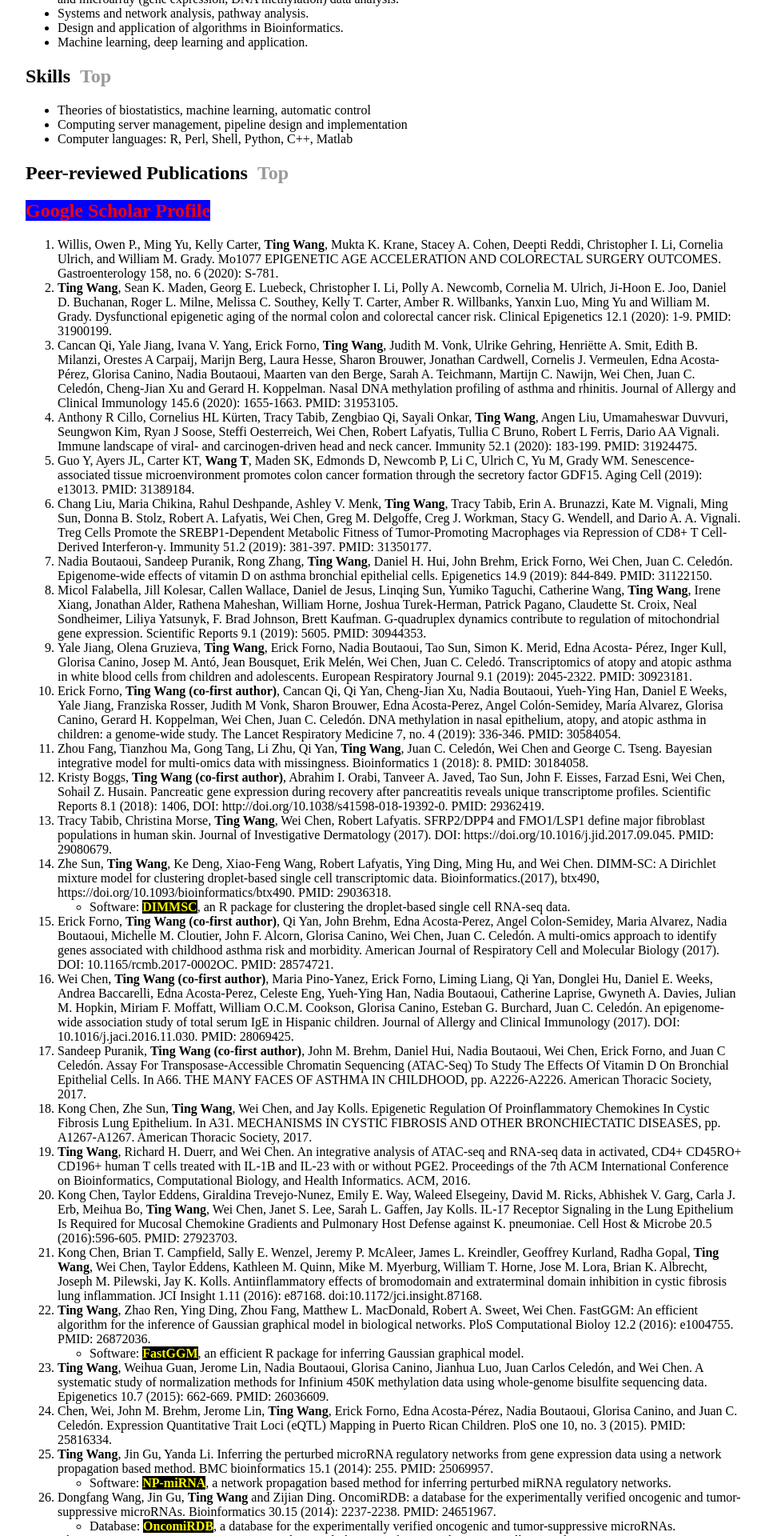
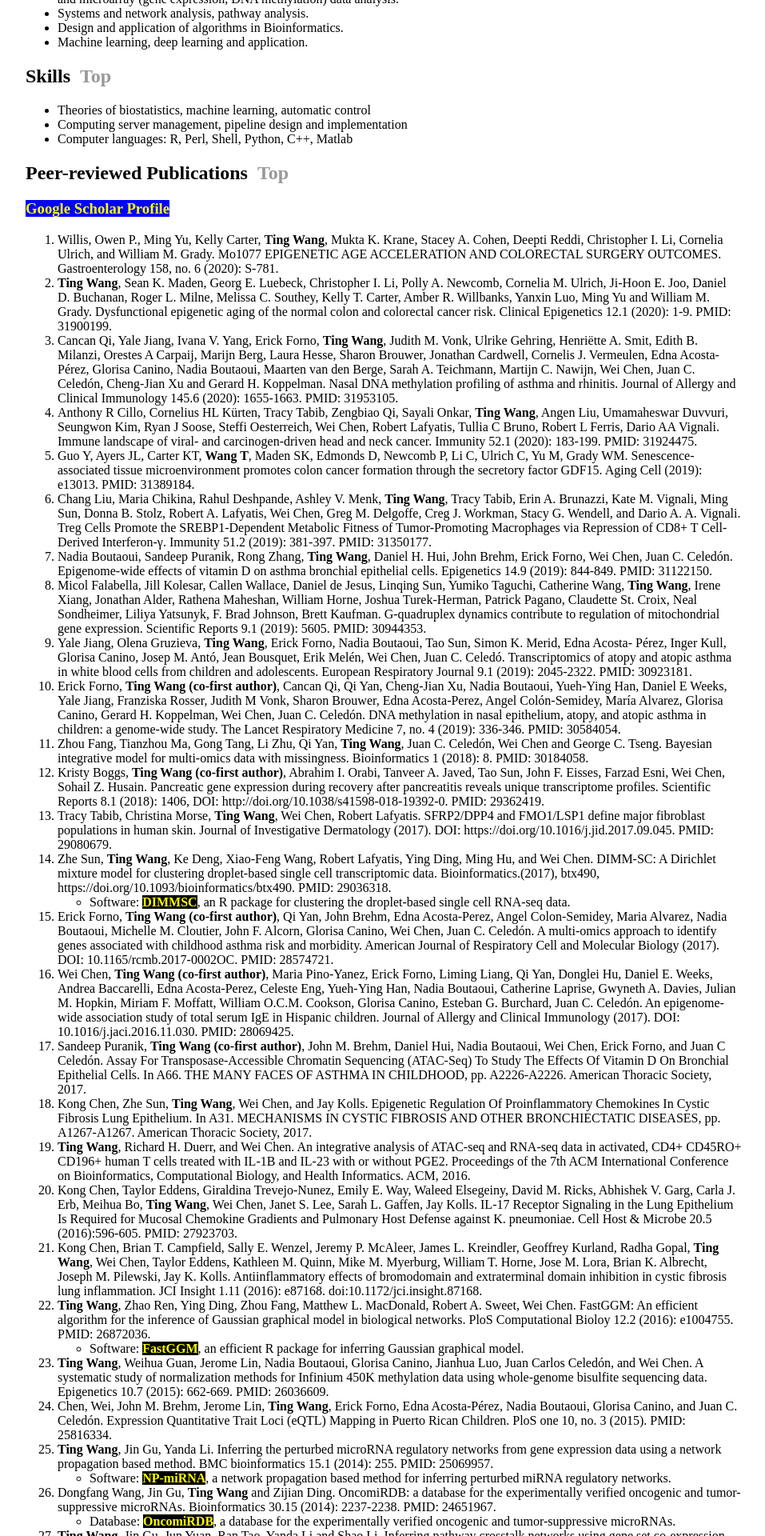
Before and after one commit to wt2015-github/wt2015-github.github.io, a Jekyll site: the page built from index.html, in a window 1280 px wide. Shown: the part 1043-2963 px from the top of the page at 80% size, without its empty margins (160-1117 px from the left). Built offline with Jekyll 4.4.1, drawn with Linux system fonts in a browser that asks for light colours.

Commit message:
Update index.html

```diff
--- a/index.html
+++ b/index.html
@@ -76,7 +76,7 @@ title: Ting Wang, PhD
 	<div>
 		<a name="publications"></a>
 		<h2>Peer-reviewed Publications&nbsp;&nbsp;<a href="#top" >Top</a></h2>
-		<h2><strong><a href="https://scholar.google.com/citations?user=QVxCC_kAAAAJ&hl=en" style="background-color:blue; color:red">Google Scholar Profile</a></strong></h2>
+		<h3><strong><a href="https://scholar.google.com/citations?user=QVxCC_kAAAAJ&hl=en" style="background-color:blue; color:yellow">Google Scholar Profile</a></strong></h3>
 		<ol>
 			<li>Willis, Owen P., Ming Yu, Kelly Carter, <strong>Ting Wang</strong>, Mukta K. Krane, Stacey A. Cohen, Deepti Reddi, Christopher I. Li, Cornelia Ulrich, and William M. Grady. Mo1077 EPIGENETIC AGE ACCELERATION AND COLORECTAL SURGERY OUTCOMES. Gastroenterology 158, no. 6 (2020): S-781.</li>
 			<li><strong>Ting Wang</strong>, Sean K. Maden, Georg E. Luebeck, Christopher I. Li, Polly A. Newcomb, Cornelia M. Ulrich, Ji-Hoon E. Joo, Daniel D. Buchanan, Roger L. Milne, Melissa C. Southey, Kelly T. Carter, Amber R. Willbanks, Yanxin Luo, Ming Yu and William M. Grady. Dysfunctional epigenetic aging of the normal colon and colorectal cancer risk. Clinical Epigenetics 12.1 (2020): 1-9. PMID: 31900199.</li>
```
